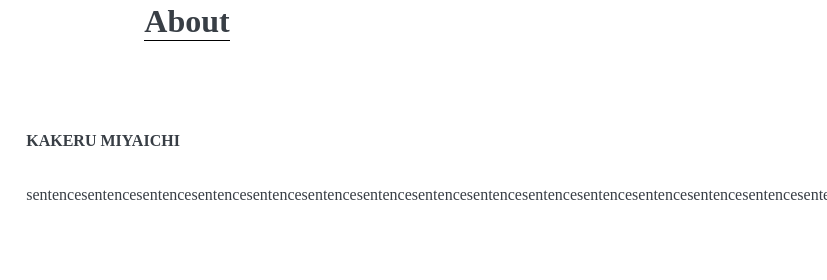
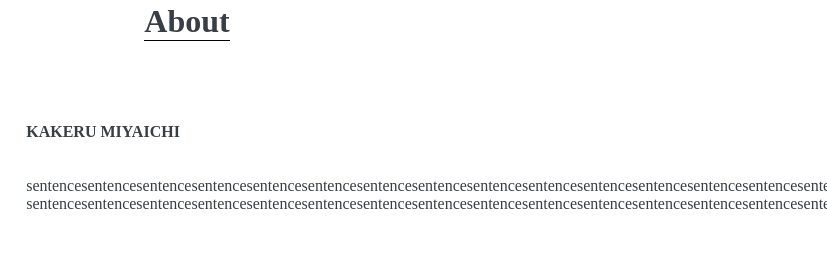
Before and after one commit to sknk-aaa/Profile, a plain HTML site: page index.html in a window 1280 px wide. Shown: the part 1088-1368 px from the top of the page, 453-1280 px from the left. Drawn offline with Linux system fonts and the light colour scheme.

Commit message:
git status試し

```diff
--- a/index.html
+++ b/index.html
@@ -28,7 +28,9 @@
         <img src="https://code-jump.com/demo/html/profile/img/about.jpg" alt="KAKERU MIYAICHIのプロフィール写真">
         <div class="text">
           <p class="name">KAKERU MIYAICHI</p>
-          <p class="sentence">sentencesentencesentencesentencesentencesentencesentencesentencesentencesentencesentencesentencesentencesentencesentence</p>
+          <p class="sentence">sentencesentencesentencesentencesentencesentencesentencesentencesentencesentencesentencesentencesentencesentencesentence
+            sentencesentencesentencesentencesentencesentencesentencesentencesentencesentencesentencesentencesentencesentencesentence
+          </p>
         </div>
       </div>
     </div>
```
